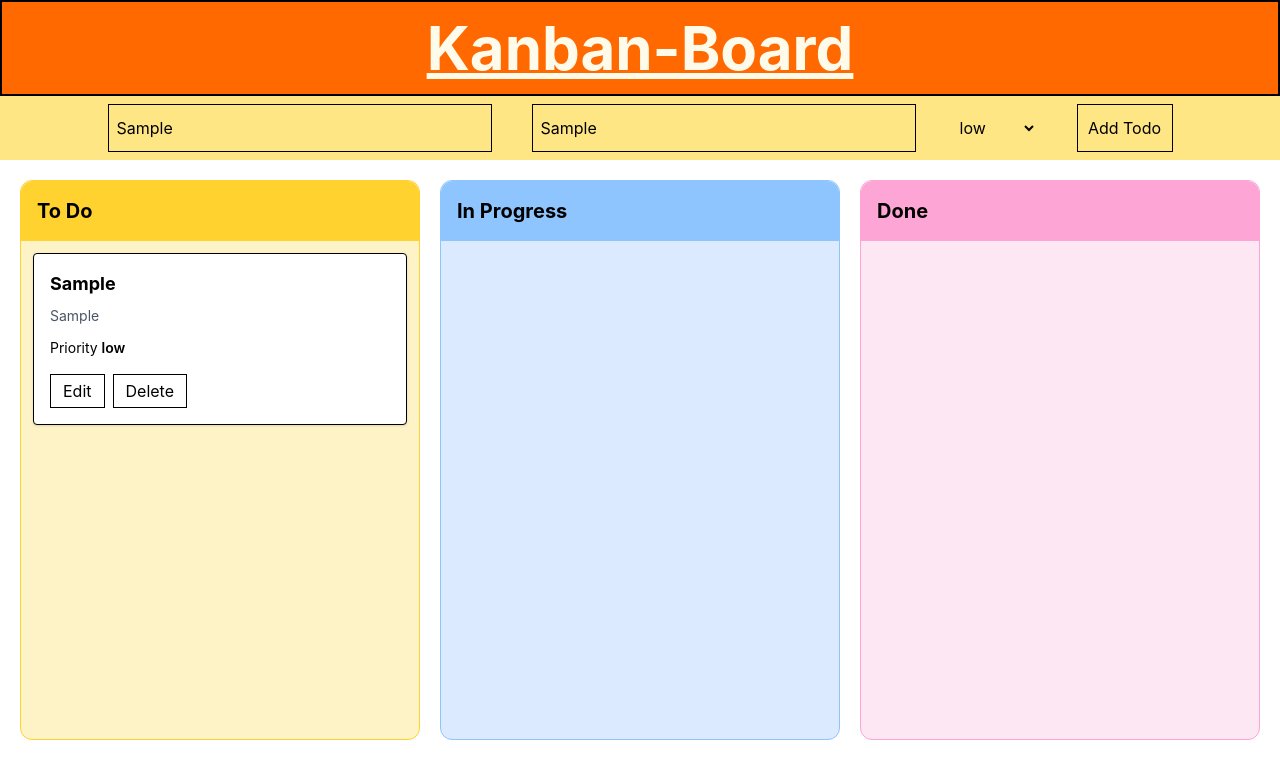
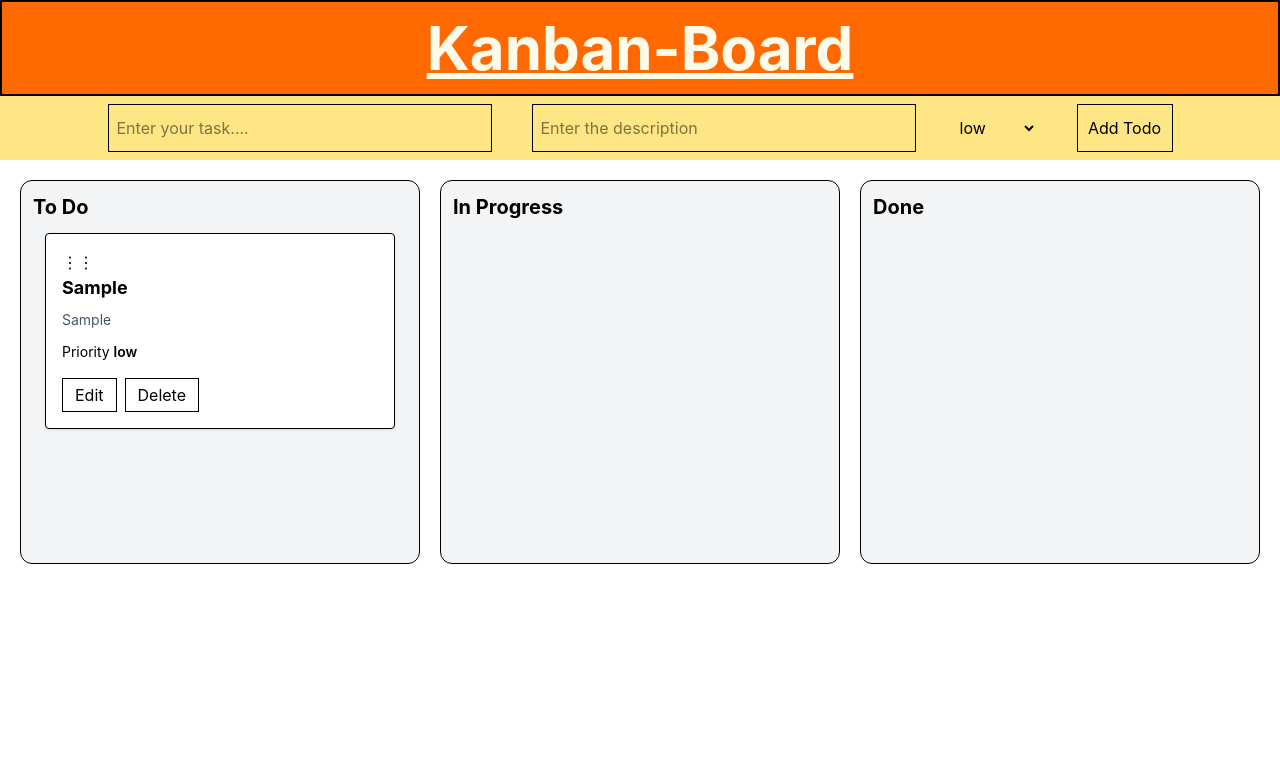
Before and after one commit to priyavrat0072/Kanban, a React (Vite) app: page / in a window 1280 px wide. Both pictures are taken after typing "Sample", "Sample" into the empty fields and a click on the button "Add Todo". Shown: the top 778 px of the page. Built offline with nearby package versions, Linux system fonts and the light colour scheme.

Commit message:
local storage

```diff
--- a/src/components/Board.jsx
+++ b/src/components/Board.jsx
@@ -2,33 +2,52 @@ import { useContext } from "react"
 import Task from "./Task"
 import Taskform from "./Taskform"
 import { TaskContext } from "./context/TaskContext"
+import { DndContext } from "@dnd-kit/core"
+import Column from "./column"
 
 
 const Board =()=>{
 
-    const {tasks} = useContext(TaskContext)
+    const {tasks , updateTask} = useContext(TaskContext)
+
+    const handleDragEnd = ({active , over}) =>{
+        if(!over) return
+
+        const task = tasks.find((task) => task.id === active.id)
+
+        if(!task) return
+
+         if (task.status === over.id) return
+
+        updateTask({
+            ...task,
+            status : over.id
+        })
+    }
 
     return(
         <div>
             <Taskform />
+            <DndContext onDragEnd={handleDragEnd}>
             <div className="grid grid-cols-1 md:grid-cols-3 gap-5 p-5 ">
-                <div className=" bg-amber-100 border border-amber-300 rounded-xl h-140 overflow-y-auto">
-                    <h2 className="text-xl font-bold bg-amber-300 p-4 rounded-t-xl">To Do</h2>
-                    {
-                        tasks.map((task)=>(
-                            <Task key={task.id} task={task} />
-                        ))
-                    }
-                </div>
-                <div className=" bg-blue-100 border border-blue-300 rounded-xl min-h-96 h-140 overflow-y-auto">
-                    <h2 className="text-xl font-bold bg-blue-300 p-4 rounded-t-xl">In Progress</h2>
+                <Column
+                    title = "To Do"
+                    status="todo"
+                    tasks={tasks}
+                />
+                <Column
+                    title = "In Progress"
+                    status="in-progress"
+                    tasks={tasks}
+                />
+                <Column
+                    title = "Done"
+                    status="done"
+                    tasks={tasks}
+                />
 
-                </div>
-                <div className=" bg-pink-100 border border-pink-300 rounded-xl min-h-96 h-140 overflow-y-auto">
-                    <h2 className="text-xl font-bold bg-pink-300 p-4 rounded-t-xl">Done</h2>
-
-                </div>
             </div>
+            </DndContext>
         </div>
     )
 }
--- /dev/null
+++ b/src/components/Column.jsx
@@ -0,0 +1,22 @@
+import { useDroppable } from "@dnd-kit/core"
+import Task from "./Task"
+
+const Column =({title , status , tasks})=>{
+
+    const {setNodeRef} = useDroppable({
+        id:status
+    })
+
+    return(
+        <div ref={setNodeRef} className="bg-gray-100 border rounded-xl min-h-96 p-3" >
+            <h2 className="text-xl font-bold mb-3">{title}</h2>
+            {
+                tasks.filter((task) => task.status == status)
+                .map((task) => (
+                    <Task key={task.id} task={task}/>
+                ))
+            }
+        </div>
+    )
+}
+export default Column
--- a/src/components/Task.jsx
+++ b/src/components/Task.jsx
@@ -2,6 +2,7 @@ import { useContext, useState } from "react"
 import { TaskContext } from "./context/TaskContext"
 import TaskModel from "./TaskModal"
 import TaskDetailModel from "./TaskDetailModel"
+import { useDraggable } from "@dnd-kit/core"
 
 
 const Task =({task})=>{
@@ -9,9 +10,22 @@ const Task =({task})=>{
     const {deleteTask} = useContext(TaskContext)
     const [isEditable , setIsEditable] = useState(false)
     const [isDetialsOpen , setIsDetialsOpen] = useState(false)
+    const {attributes , listeners , setNodeRef ,transform} = useDraggable({
+        id:task.id
+    })
 
     return(
-        <div className="bg-white border rounded p-4 m-3 shadow" onClick={()=>setIsDetialsOpen(true)}>
+        <div
+        className="bg-white border rounded p-4 m-3 shadow"
+        onClick={()=>setIsDetialsOpen(true)}
+        ref={setNodeRef}
+        style={{
+        transform: transform
+            ? `translate3d(${transform.x}px, ${transform.y}px, 0)`
+            : undefined
+        }}
+        >
+            <div {...listeners} {...attributes} className="cursor-grab">⋮⋮</div>
             <h3 className="text-lg font-bold">{task.title}</h3>
             <p className="text-sm text-gray-600 mt-2">{task.description}</p>
             <p className="text-sm mt-3">Priority <span className="font-semibold">{task.priority}</span></p>
--- a/src/components/TaskModal.jsx
+++ b/src/components/TaskModal.jsx
@@ -8,15 +8,25 @@ const TaskModel = ({task , onClose}) =>{
         const [title , setTitle] = useState(task.title)
         const [description , setDescription] = useState(task.description)
         const [priority , setPriority] = useState(task.priority)
+        const [error , setError] = useState("")
 
-        const updatedTask = {
+
+
+        const handleUpdate =()=>{
+
+            if(!title.trim() || !description.trim()){
+                setError("Please fill all fields")
+                return
+            }
+            setError("")
+            const updatedTask = {
             id : task.id,
             title,
             description,
             priority,
             status: task.status
         }
-        const handleUpdate =(updatedTask)=>{
+
             updateTask(updatedTask)
             onClose()
         }
@@ -32,8 +42,14 @@ const TaskModel = ({task , onClose}) =>{
                         <option value="medium">medium</option>
                         <option value="high">high</option>
                     </select>
-                    <button onClick={()=>{handleUpdate(updatedTask)}}>Update</button>
+                    <button onClick={handleUpdate}>Update</button>
                     <button onClick={onClose}>Close</button>
+
+                {error && (
+                    <p className="text-red-500 text-sm mt-2">
+                        {error}
+                    </p>
+                )}
             </div>
         </div>
     )
--- a/src/components/Taskform.jsx
+++ b/src/components/Taskform.jsx
@@ -6,10 +6,18 @@ const Taskform = () => {
     const [title , setTitle] = useState("")
     const [description , setDescription] = useState("")
     const [priority , setPriority] = useState("low")
+    const [error , setError] = useState("")
 
     const {addTask} = useContext(TaskContext)
 
-    const handleTaskInput =()=>{
+    const handleTaskInput =(e)=>{
+        e.preventDefault()
+
+        if(!title.trim() || !description.trim()){
+            setError("Please fill all fields")
+            return
+        }
+        setError("")
         const newTask = {
             id : crypto.randomUUID(),
             title,
@@ -18,10 +26,13 @@ const Taskform = () => {
             status : "todo"
         }
         addTask(newTask)
+        setTitle("")
+        setDescription("")
+        setPriority("low")
     }
 
   return (
-    <div className="flex gap-10 bg-amber-200 justify-center p-2">
+    <form className="flex gap-10 bg-amber-200 justify-center p-2">
       <input
         type="text"
         value={title}
@@ -47,7 +58,14 @@ const Taskform = () => {
       <button type="button" className="border w-24" onClick={handleTaskInput}>
         Add Todo
       </button>
-    </div>
+      {
+        error && (
+            <p className="text-red-500 text-sm mt-2">
+                {error}
+            </p>
+        )
+      }
+    </form>
   );
 };
 export default Taskform;
--- a/src/components/context/TaskContext.jsx
+++ b/src/components/context/TaskContext.jsx
@@ -1,10 +1,17 @@
-import { createContext , useState } from "react"
+import { createContext , useState , useEffect } from "react"
 
 export const TaskContext = createContext();
 
 const TaskContextProvider =({children})=>{
 
-    const [tasks , setTasks] = useState([])
+    const [tasks , setTasks] = useState(()=>{
+        const savedTask = localStorage.getItem("tasks")
+        return savedTask ? JSON.parse(savedTask) : []
+    })
+
+    useEffect(()=>{
+        localStorage.setItem("tasks",JSON.stringify(tasks))
+    },[tasks])
 
     const addTask = (newTask) =>{
         setTasks((prevTask)=>[...prevTask , newTask])
```
Also changed, not shown: 1 other file (tests, documents, lock files or other folders).
